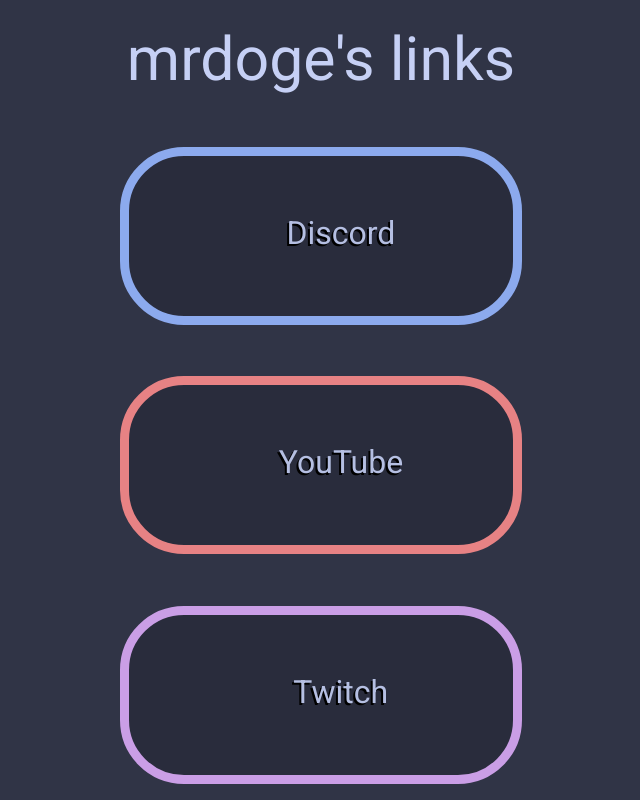
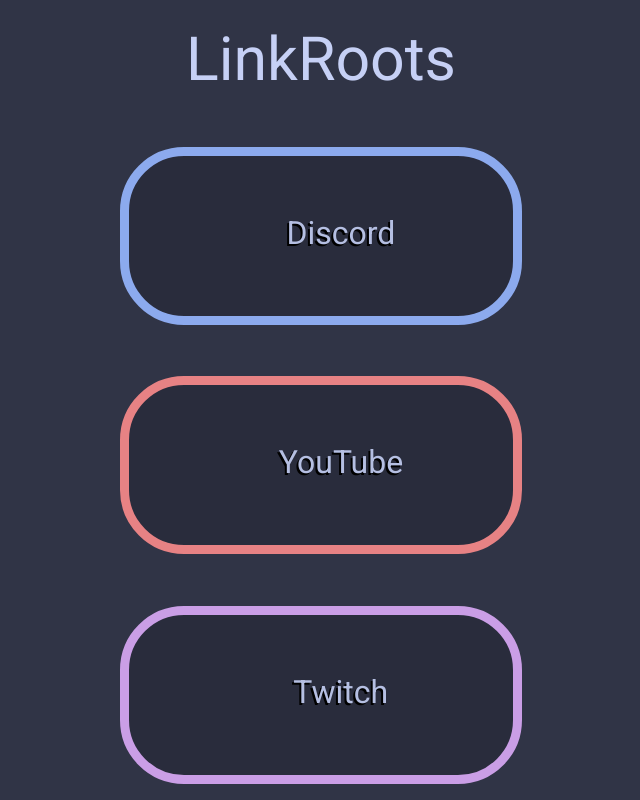
Before and after one commit to mrdoge515/LinkRoots, a SvelteKit app: page / in a window 1280 px wide. Shown: the top 800 px of the page, without its empty margins (319-959 px from the left). Built offline with nearby package versions, Linux system fonts and the light colour scheme; some icons are missing.

Commit message:
Update default name

```diff
--- a/src/routes/+page.svelte
+++ b/src/routes/+page.svelte
@@ -6,7 +6,7 @@
 </script>
 
 <div>
-	<Title title="mrdoge's links" />
+	<Title title="LinkRoots" />
 
 	<Link name="Discord" url="https://discord.com/" color="#8caaee" />
 	<Link name="YouTube" url="https://youtube.com/" color="#e78284" />
```
